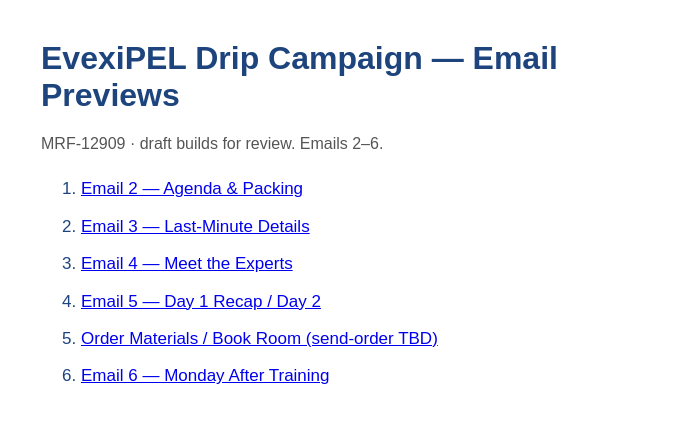
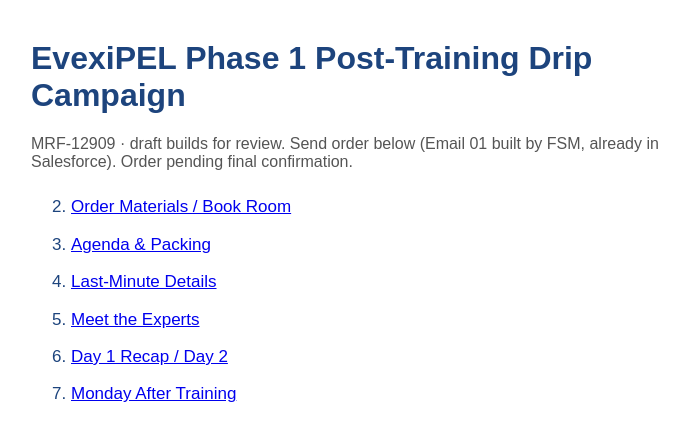
Before and after one commit to dwomack04/evexias-drip-campaign-emails, a plain HTML site: page index.html in a window 1280 px wide. Shown: the whole page, without its empty margins (279-968 px from the left). Drawn offline with Linux system fonts and the light colour scheme.

Commit message:
Rename emails to Phase 1 Post-Training Drip Campaign scheme (send order)

```diff
--- a/index.html
+++ b/index.html
@@ -1,12 +1,12 @@
-<!doctype html><meta charset="utf-8"><title>EvexiPEL Drip Campaign — Email Previews (MRF-12909)</title>
-<body style="font-family:Montserrat,Arial,sans-serif;max-width:640px;margin:40px auto;padding:0 20px;color:#1d447d">
-<h1 style="font-weight:700">EvexiPEL Drip Campaign — Email Previews</h1>
-<p style="color:#555">MRF-12909 · draft builds for review. Emails 2–6.</p>
-<ol style="line-height:2.2;font-size:17px">
-<li><a href="emails/email-02-agenda-packing.html">Email 2 — Agenda &amp; Packing</a></li>
-<li><a href="emails/email-03-last-minute-details.html">Email 3 — Last-Minute Details</a></li>
-<li><a href="emails/email-04-meet-the-experts.html">Email 4 — Meet the Experts</a></li>
-<li><a href="emails/email-05-day2-recap.html">Email 5 — Day 1 Recap / Day 2</a></li>
-<li><a href="emails/email-07-order-materials.html">Order Materials / Book Room (send-order TBD)</a></li>
-<li><a href="emails/email-06-monday-after.html">Email 6 — Monday After Training</a></li>
+<!doctype html><meta charset="utf-8"><title>EvexiPEL Phase 1 Post-Training Drip Campaign — Email Previews (MRF-12909)</title>
+<body style="font-family:Montserrat,Arial,sans-serif;max-width:660px;margin:40px auto;padding:0 20px;color:#1d447d">
+<h1 style="font-weight:700">EvexiPEL Phase 1 Post-Training Drip Campaign</h1>
+<p style="color:#555">MRF-12909 · draft builds for review. Send order below (Email 01 built by FSM, already in Salesforce). Order pending final confirmation.</p>
+<ol start="2" style="line-height:2.2;font-size:17px">
+<li><a href="emails/evexipel-post-training-drip-02-order-materials.html">Order Materials / Book Room</a></li>
+<li><a href="emails/evexipel-post-training-drip-03-agenda-packing.html">Agenda &amp; Packing</a></li>
+<li><a href="emails/evexipel-post-training-drip-04-last-minute-details.html">Last-Minute Details</a></li>
+<li><a href="emails/evexipel-post-training-drip-05-meet-the-experts.html">Meet the Experts</a></li>
+<li><a href="emails/evexipel-post-training-drip-06-day1-recap-day2.html">Day 1 Recap / Day 2</a></li>
+<li><a href="emails/evexipel-post-training-drip-07-monday-after.html">Monday After Training</a></li>
 </ol></body>
```
Also changed, not shown: emails/evexipel-post-training-drip-02-order-materials.html (renamed from emails/email-07-order-materials.html), emails/evexipel-post-training-drip-03-agenda-packing.html (renamed from emails/email-02-agenda-packing.html), emails/evexipel-post-training-drip-04-last-minute-details.html (renamed from emails/email-03-last-minute-details.html), emails/evexipel-post-training-drip-05-meet-the-experts.html (renamed from emails/email-04-meet-the-experts.html), emails/evexipel-post-training-drip-06-day1-recap-day2.html (renamed from emails/email-05-day2-recap.html), emails/evexipel-post-training-drip-07-monday-after.html (renamed from emails/email-06-monday-after.html).
